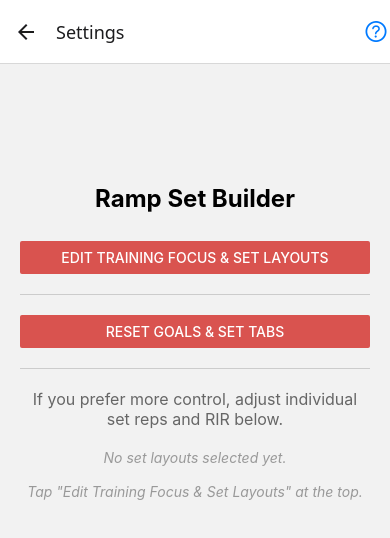
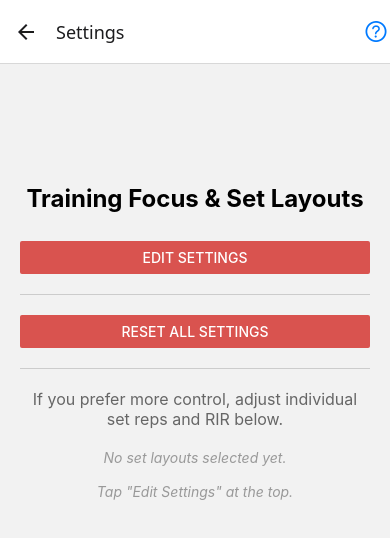
Before and after one commit to didierVincent/ramp-sets, a React Native app: screen /Settings in a window 390 px wide. Shown: the top 538 px of the page. Built offline with nearby package versions, Linux system fonts and the light colour scheme.

Commit message:
update text in settings/set screens for clarity

```diff
--- a/screens/FiveSetsScreen/FiveSetsScreen.jsx
+++ b/screens/FiveSetsScreen/FiveSetsScreen.jsx
@@ -108,7 +108,7 @@ export default function FiveSetsScreen() {
           <Text style={styles.title}>Ramp Sets</Text>
 
           {userGoal && (
-                    <Text style={styles.currentGoal}>Current Goal: {userGoal}</Text>
+                    <Text style={styles.currentGoal}>Current Focus: {userGoal}</Text>
                       )}
 
           <Text style={styles.label}>Build sets off your 1RM:</Text>
--- a/screens/FourSetsScreen/FourSetsScreen.jsx
+++ b/screens/FourSetsScreen/FourSetsScreen.jsx
@@ -109,7 +109,7 @@ export default function FourSetsScreen() {
           <Text style={styles.title}>Ramp Sets</Text>
 
           {userGoal && (
-            <Text style={styles.currentGoal}>Current Goal: {userGoal}</Text>
+            <Text style={styles.currentGoal}>Current Focus: {userGoal}</Text>
               )}
 
           <Text style={styles.label}>Build sets off your 1RM:</Text>
--- a/screens/SettingsScreen/SettingsScreen.jsx
+++ b/screens/SettingsScreen/SettingsScreen.jsx
@@ -78,14 +78,14 @@ useLayoutEffect(() => {
 
   return (
     <View style={styles.container}>
-      <Text style={styles.title}>Ramp Set Builder</Text>
+      <Text style={styles.title}>Training Focus & Set Layouts</Text>
 
       {userGoal && (
-        <Text style={styles.currentGoal}>Current Goal: {userGoal}</Text>
+        <Text style={styles.currentGoal}>Current Focus: {userGoal}</Text>
       )}
 
       <Button
-        title="Edit Training Focus & Set Layouts"
+        title="Edit Settings"
         onPress={() => setWalkthroughVisible(true)}
         color={'#d9534f'}
       />
@@ -102,7 +102,7 @@ useLayoutEffect(() => {
 
       <View style={styles.resetContainer}>
         <Button
-          title="Reset Goals & Set Tabs"
+          title="Reset All Settings"
           color="#d9534f"
           onPress={handleReset}
         />
@@ -119,7 +119,7 @@ useLayoutEffect(() => {
       {selectedSetCounts.length === 0 && (
         <Text style={styles.subtitleSmall}>
           No set layouts selected yet.
-          {'\n\n'}Tap "Edit Training Focus & Set Layouts" at the top.
+          {'\n\n'}Tap "Edit Settings" at the top.
         </Text>
       )}
 
--- a/screens/ThreeSetsScreen/ThreeSetsScreen.jsx
+++ b/screens/ThreeSetsScreen/ThreeSetsScreen.jsx
@@ -103,7 +103,7 @@ export default function ThreeSetsScreen() {
           <Text style={styles.title}>Ramp Sets</Text>
 
           {userGoal && (
-          <Text style={styles.currentGoal}>Current Goal: {userGoal}</Text>
+          <Text style={styles.currentGoal}>Current Focus: {userGoal}</Text>
             )}
 
           <Text style={styles.label}>Build sets off your 1RM:</Text>
--- a/screens/TwoSetsScreen/TwoSetsScreen.jsx
+++ b/screens/TwoSetsScreen/TwoSetsScreen.jsx
@@ -105,7 +105,7 @@ export default function TwoSetsScreen() {
           <Text style={styles.title}>Ramp Sets</Text>
 
           {userGoal && (
-                  <Text style={styles.currentGoal}>Current Goal: {userGoal}</Text>
+                  <Text style={styles.currentGoal}>Current Focus: {userGoal}</Text>
                 )}
 
           <Text style={styles.label}>Build sets off your 1RM:</Text>
```
